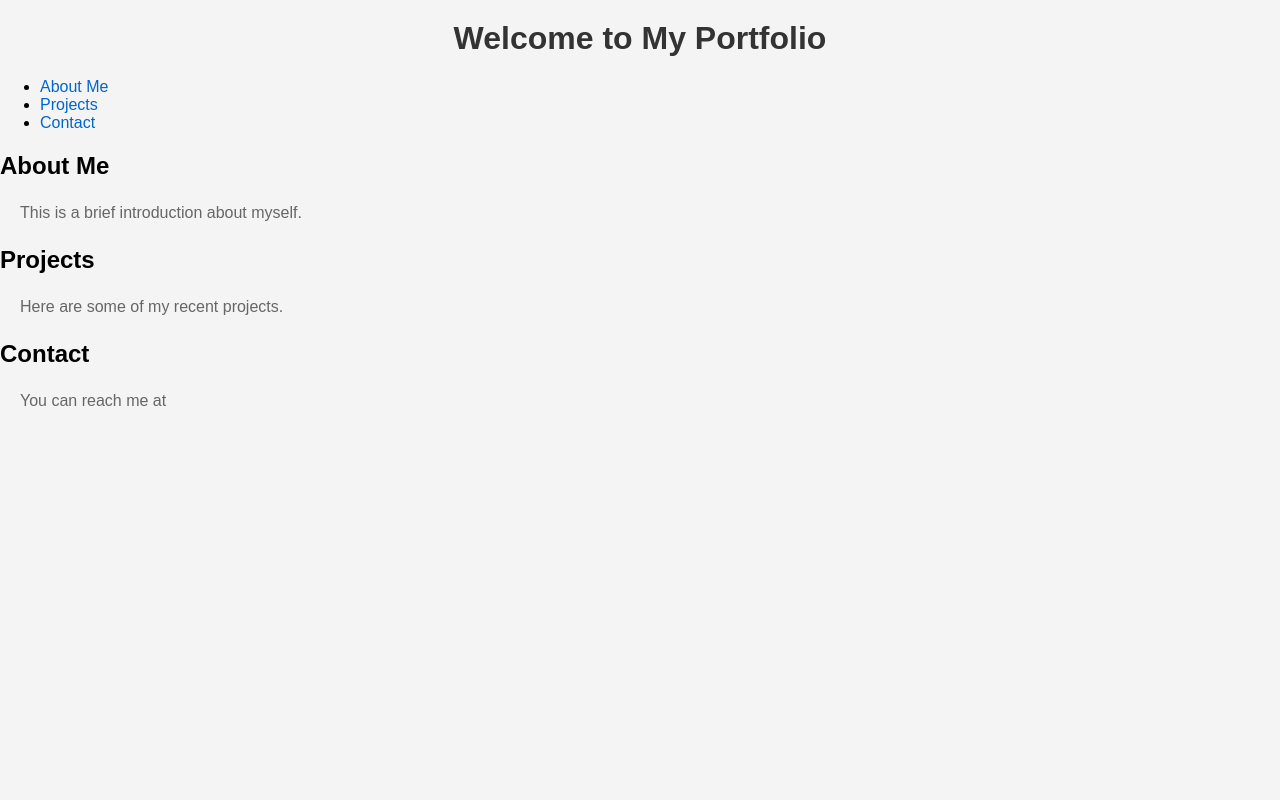
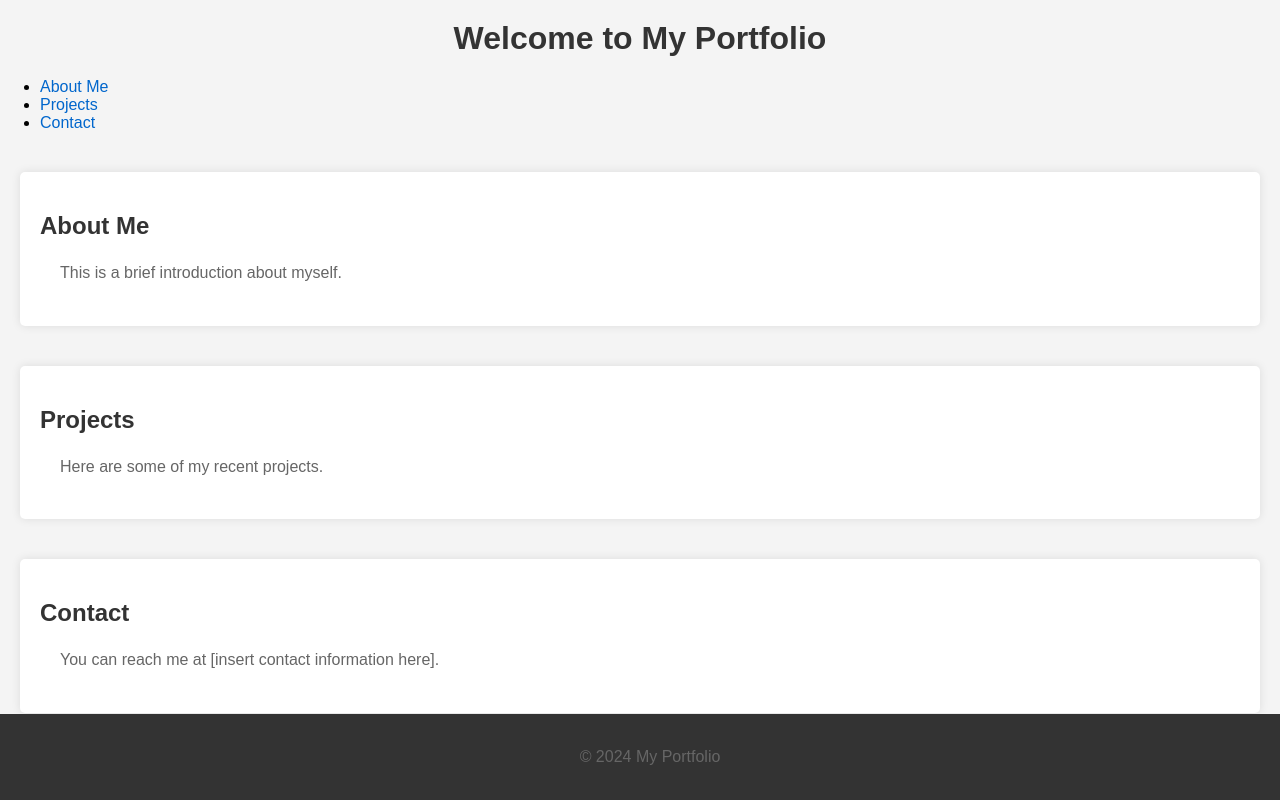
Before and after one commit to sean15535/My_Portofolio, a plain HTML site: page index.html in a window 1280 px wide. Drawn offline with Linux system fonts and the light colour scheme.

Commit message:
add footer and enhance section styles in CSS

```diff
--- a/index.html
+++ b/index.html
@@ -19,6 +19,7 @@
         </nav>
     </header>
 
+
     <section id="about">
         <h2>About Me</h2>
         <p>This is a brief introduction about myself.</p>
@@ -29,7 +30,13 @@
         <p>Here are some of my recent projects.</p>
     </section>
 
+
     <section id="contact">
         <h2>Contact</h2>
-        <p>You can reach me at
+        <p>You can reach me at [insert contact information here].</p>
+    </section>
+    <footer>
+        <p>&copy; 2024 My Portfolio</p>
+    </footer>
+</body>
 </html>
--- a/style.css
+++ b/style.css
@@ -21,3 +21,87 @@ a{
 a:hover{
     text-decoration: underline;
 }
+footer{
+    text-align: center;
+    padding: 10px;
+    background-color: #333;
+    color: #fff;
+    position: fixed;
+    width: 100%;
+    bottom: 0;
+}
+section{
+    margin: 20px;
+    padding: 20px;
+    background-color: #fff;
+    border-radius: 5px;
+    box-shadow: 0 0 10px rgba(0,0,0,0.1);
+}
+#contact h2{
+    color: #333;
+    margin-bottom: 10px;
+}
+#contact p{
+    color: #666;
+    line-height: 1.6;
+}
+#contact a{
+    color: #0066cc;
+}
+#contact a:hover{
+    text-decoration: underline;
+}
+#projects{
+    margin-top: 40px;
+}
+#projects h2{
+    color: #333;
+    margin-bottom: 10px;
+}
+#projects p{
+    color: #666;
+    line-height: 1.6;
+}
+#projects a{
+    color: #0066cc;
+}
+#projects a:hover{
+    text-decoration: underline;
+}
+#about{
+    margin-top: 40px;
+}
+#about h2{
+    color: #333;
+    margin-bottom: 10px;
+}
+
+#about p{
+    color: #666;
+    line-height: 1.6;
+}
+#about a{
+    color: #0066cc;
+}
+#about a:hover{
+    text-decoration: underline;
+}
+#contact{
+    margin-top: 40px;
+}
+#contact h2{
+    color: #333;
+    margin-bottom: 10px;
+}
+#contact p{
+    color: #666;
+    line-height: 1.6;
+}
+#contact a{
+    color: #0066cc;
+}
+
+
+#contact a:hover{
+    text-decoration: underline;
+}
```
